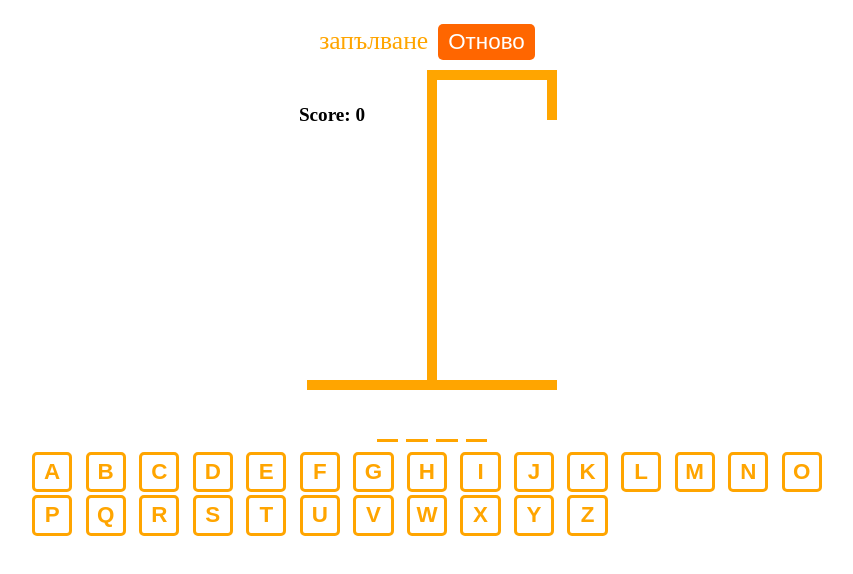
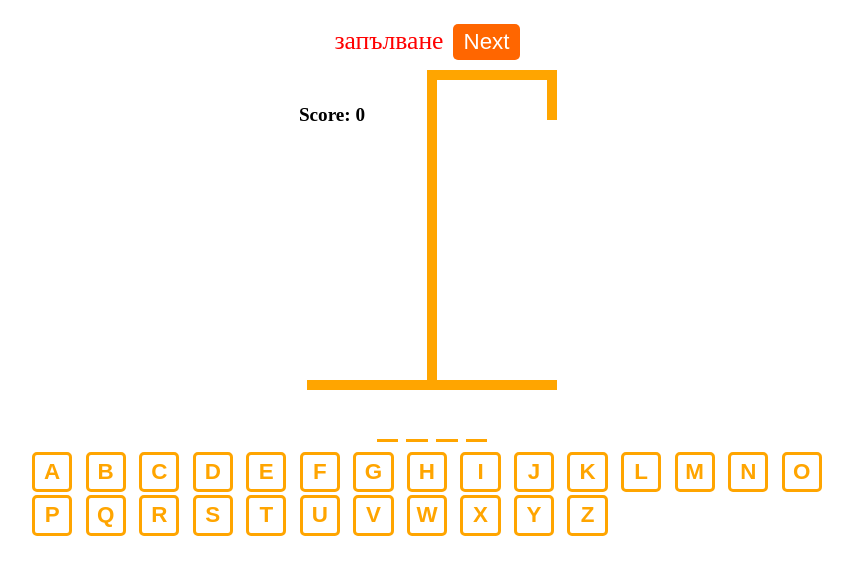
Before and after one commit to NinaNikolova/react-hangman-main, a React (Vite) app: page / in a window 1280 px wide. Shown: the top 574 px of the page, without its empty margins (208-1061 px from the left). Built offline with nearby package versions, Linux system fonts and the light colour scheme.

Commit message:
corrected color

```diff
--- a/src/App.tsx
+++ b/src/App.tsx
@@ -5,6 +5,12 @@ import { Keyboard } from "./Keyboard"
 import englishWords from "./wordList.json"
 import bulgarianWords from "./wordListBg.json"
 import { playWinSound, playLoseSound } from "./utils/sounds";
+
+const colors = ["red", "blue", "green", "orange", "lilac", "red", "darkblue", "brown", "lightblue", "purple", "indigo", "pink"];
+function getRandomColor() {
+  const randomIndex = Math.floor(Math.random() * colors.length);
+  return colors[randomIndex];
+}
 
 let bgWord = '';
 let enWord = '';
@@ -21,6 +27,7 @@ function App() {
   const [wordToShow, setWordToShow] = useState(bgWord)
   const [guessedLetters, setGuessedLetters] = useState<string[]>([])
   const [score, setScore] = useState(0);
+  const [bgWordColor, setBgWordColor] = useState(getRandomColor());
   const incorrectLetters = guessedLetters.filter(
     letter => !wordToGuess.includes(letter)
   )
@@ -87,6 +94,7 @@ function App() {
     const newWord = getWord();
     setWordToGuess(newWord);
     setWordToShow(bgWord);
+    setBgWordColor(getRandomColor());
     setGuessedLetters([]);
   };
   return (
@@ -101,7 +109,7 @@ function App() {
         padding: "1rem"
       }}
     >
-      <div style={{ color: 'orange', fontSize: "1.6rem" }}>{wordToShow}
+      <div style={{ color: bgWordColor, fontSize: "1.6rem" }}>{wordToShow}
         <button
           onClick={() => resetGame()}
           style={{
@@ -118,7 +126,7 @@ function App() {
           onMouseOver={(e) => (e.currentTarget.style.backgroundColor = "#e65c00")}
           onMouseOut={(e) => (e.currentTarget.style.backgroundColor = "#ff6600")}
         >
-          Отново
+          Next
         </button>
 
         <span style={{ fontSize: "1rem", textAlign: "center" }}>
```
